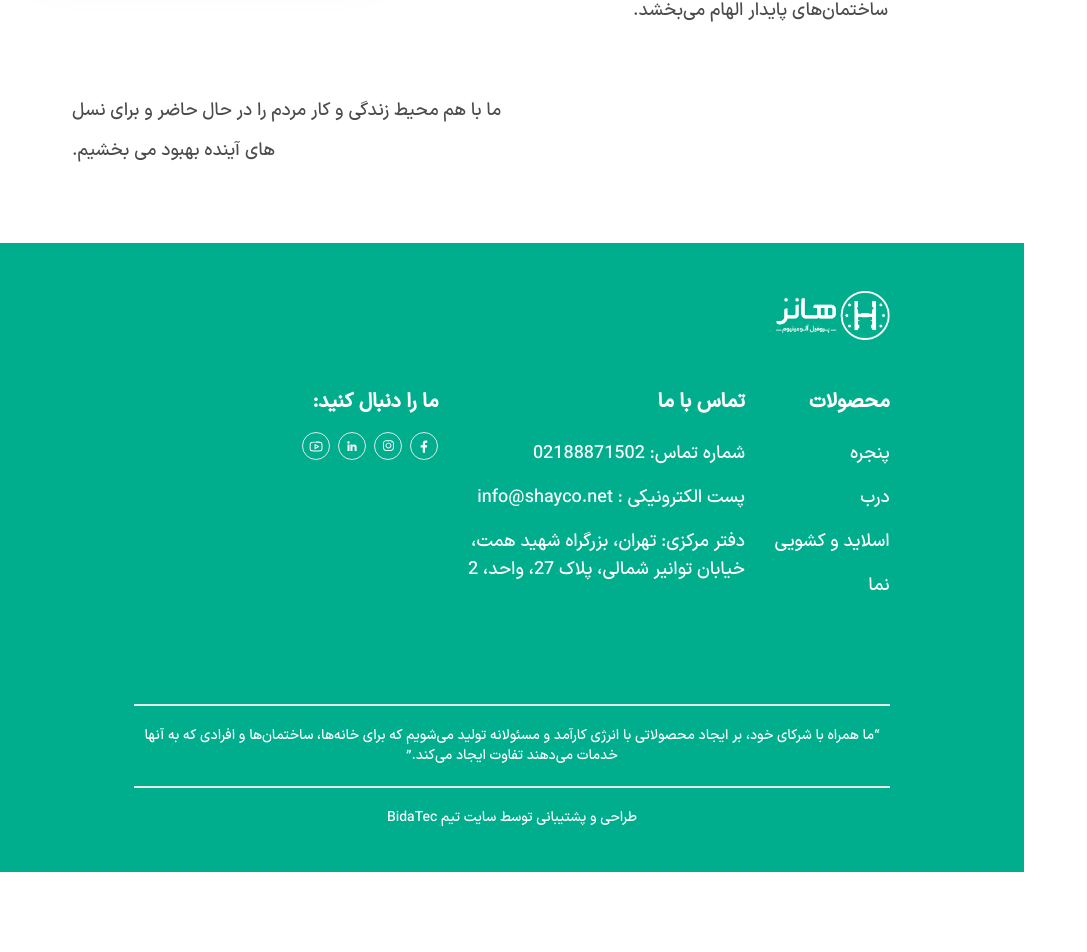
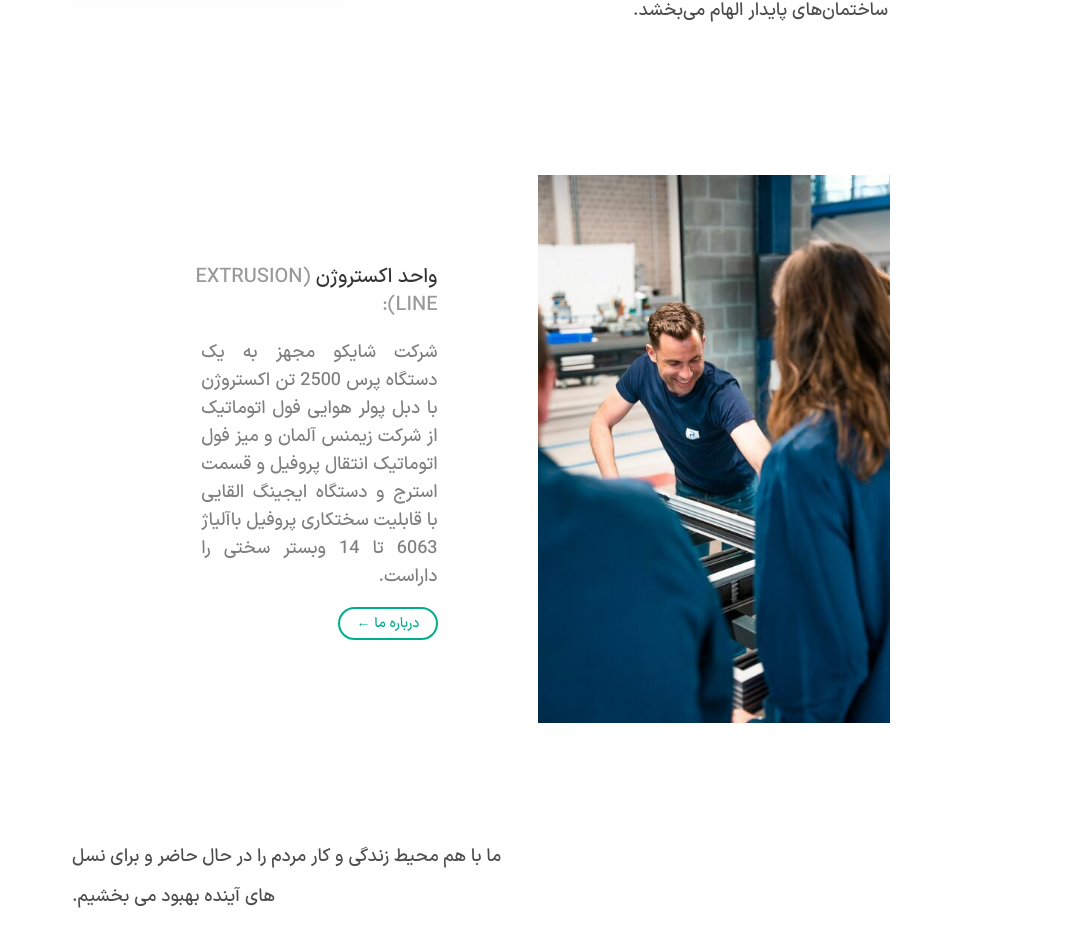
Before and after one commit to zahra-hsb/hanz-, a Next.js app: page /about in a window 1280 px wide. Shown: the part 1597-2549 px from the top of the page, without its empty margins (0-1087 px from the left). Before the commit the page ends 2469 px from the top, so only its background shows below. Built offline with nearby package versions, Linux system fonts and the light colour scheme.

Commit message:
about section 2 component called

```diff
--- a/src/components/aboutComponent/AboutUs/index.jsx
+++ b/src/components/aboutComponent/AboutUs/index.jsx
@@ -4,6 +4,7 @@ import pic2 from '../../../../public/image/about.jpg'
 import Logo from '@/components/layout/Sidebar/utils-sidebar/Logo'
 import Slider from '@/components/globalComponents/Slider'
 import banner from '../../../../public/image/cuh_banner.png'
+import AboutSection2 from '@/components/homeComponents/AboutSection2'
 
 
 const AboutUs = () => {
@@ -42,7 +43,8 @@ const AboutUs = () => {
                     </p>
                 </div>
                 {/* <Slider url={'/imageGallery'} slidesPerView={1} image1={banner} textSlider={false} /> */}
-                <div className='w-full flex justify-end'>
+                <AboutSection2 />
+                <div className='w-full flex justify-end mt-[-50px]'>
                     <p className='lg:w-1/2 w-full sm:text-lg text-end mt-5 text-justify opacity-70 leading-9 sm:leading-10'>
                         ما با هم محیط زندگی و کار مردم را در حال حاضر و برای نسل های آینده بهبود می بخشیم.
                     </p>
```
